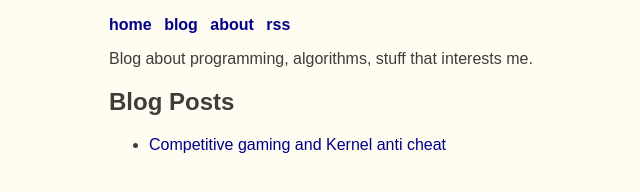
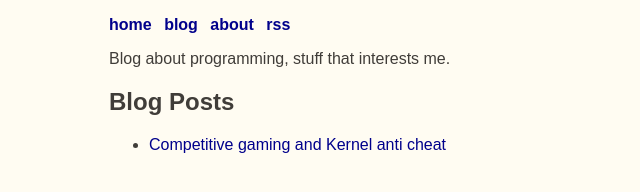
Before and after one commit to isaiahhtml/isaiahhtml.github.io, an Eleventy site: page src/index.md in a window 1280 px wide. Shown: the whole page, without its empty margins (211-851 px from the left). Built offline with nearby package versions, Linux system fonts and the light colour scheme; Eleventy itself is replaced by a stand-in of ours; files that its build step writes are made by us from their sources.

Commit message:
chore: test git config change

```diff
--- a/src/index.md
+++ b/src/index.md
@@ -3,7 +3,7 @@ title: Welcome
 layout: base.njk
 ---
 
-Blog about programming, algorithms, stuff that interests me.
+Blog about programming, stuff that interests me.
 
 ## Blog Posts
 <ul>
```
Also changed, not shown: 1 other file.
